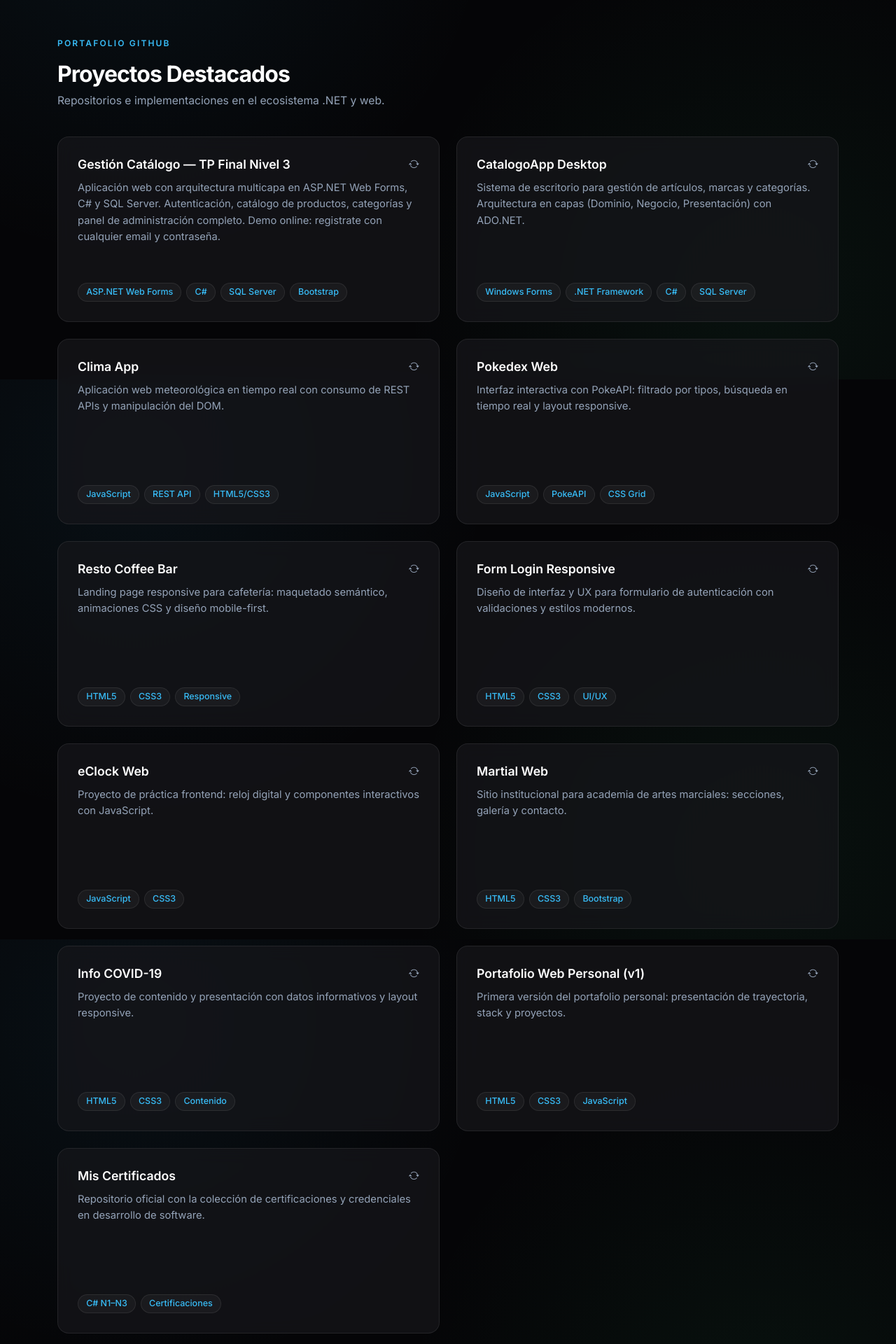
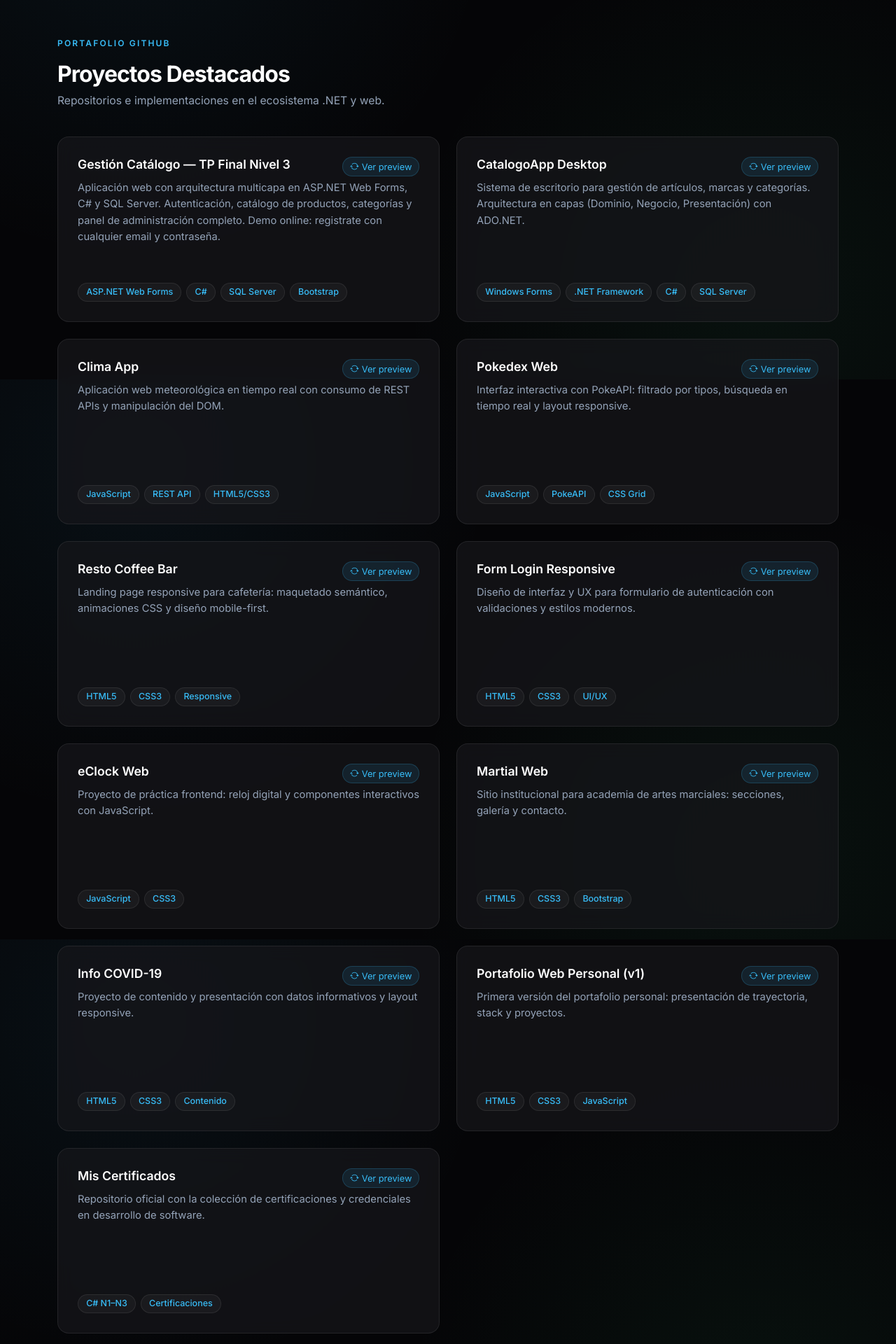
Before and after one commit to Blan25ga/PortfolioV2.0, an ASP.NET Core app: page / in a window 1280 px wide. Shown: the part 1058-2978 px from the top of the page at 70% size. Run offline with ASP.NET Core 8, Linux system fonts and the light colour scheme.

Commit message:
feat: add click-hint badge to project cards

```diff
--- a/Pages/Index.cshtml
+++ b/Pages/Index.cshtml
@@ -73,7 +73,7 @@
                                 <div>
                                     <div class="d-flex justify-content-between align-items-start">
                                         <h4 class="shard-title">@p.Title</h4>
-                                        <span class="flip-hint"><i class="bi bi-arrow-repeat"></i></span>
+                                        <span class="flip-hint"><i class="bi bi-arrow-repeat"></i> Ver preview</span>
                                     </div>
                                     <p class="shard-desc">@p.Description</p>
                                 </div>
--- a/wwwroot/css/site.css
+++ b/wwwroot/css/site.css
@@ -268,8 +268,22 @@ body {
 
 .flip-front { background: var(--glass-bg); }
 
-.flip-hint { color: var(--text-muted); font-size: 0.95rem; transition: var(--ease); }
-.flip-card:hover .flip-hint { color: var(--accent-cyan); }
+.flip-hint {
+    color: var(--accent-cyan);
+    font-size: 0.8rem;
+    background: rgba(56, 189, 248, 0.1);
+    padding: 0.2rem 0.6rem;
+    border-radius: 20px;
+    border: 1px solid rgba(56, 189, 248, 0.2);
+    display: inline-flex;
+    align-items: center;
+    gap: 4px;
+    transition: var(--ease);
+}
+.flip-card:hover .flip-hint {
+    background: rgba(56, 189, 248, 0.2);
+    box-shadow: 0 0 12px rgba(56, 189, 248, 0.3);
+}
 
 .flip-back {
     transform: rotateY(180deg);
```
